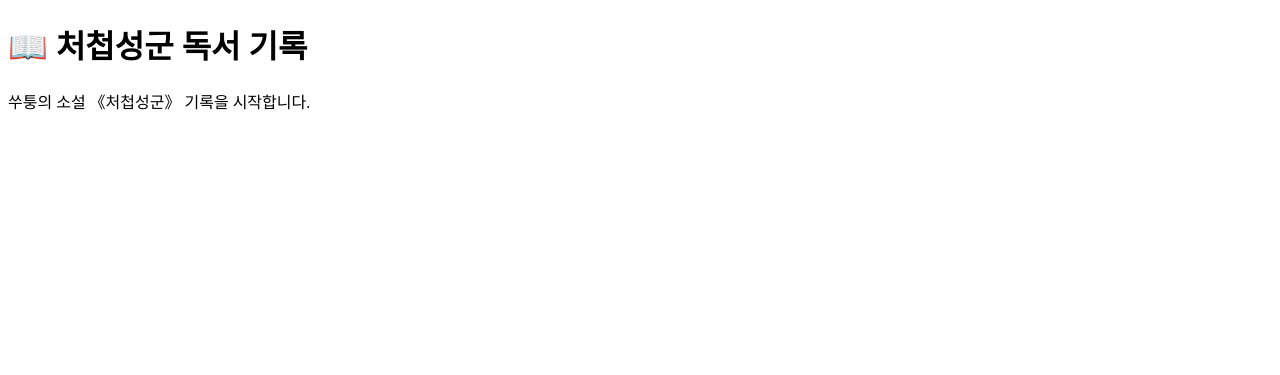
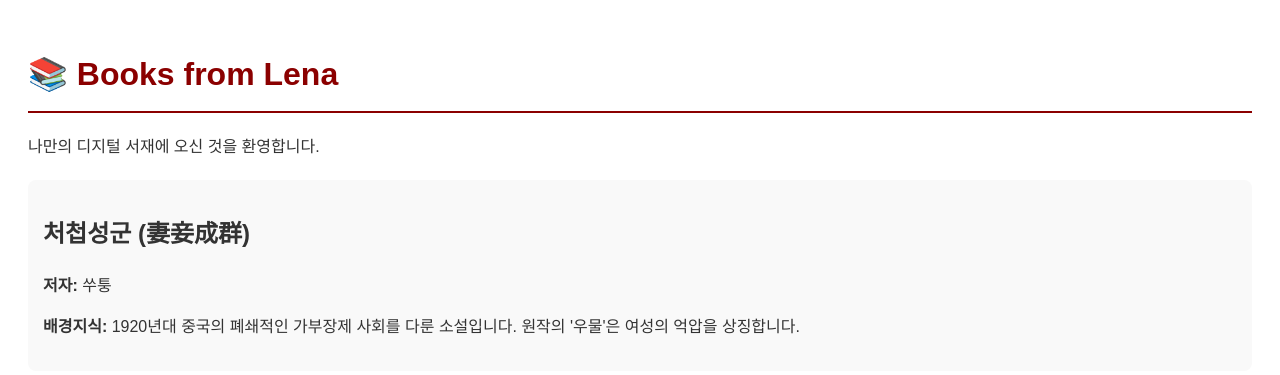
Before and after one commit to jeongdami909-cmd/jeongdami909-cmd.github.io, a plain HTML site: page index.html in a window 1280 px wide. Drawn offline with Linux system fonts and the light colour scheme.

Commit message:
index.html 업데이트

```diff
--- a/index.html
+++ b/index.html
@@ -1,10 +1,23 @@
 <!DOCTYPE html>
-<html>
+<html lang="ko">
 <head>
-    <title>나의 디지털 서재</title>
+    <meta charset="UTF-8">
+    <meta name="viewport" content="width=device-width, initial-scale=1.0">
+    <title>Books from Lena</title>
+    <style>
+        body { font-family: sans-serif; line-height: 1.6; padding: 20px; color: #333; }
+        h1 { color: #8b0000; border-bottom: 2px solid #8b0000; padding-bottom: 10px; }
+        .book-box { background: #f9f9f9; padding: 15px; border-radius: 8px; margin-top: 20px; }
+    </style>
 </head>
 <body>
-    <h1>📖 처첩성군 독서 기록</h1>
-    <p>쑤퉁의 소설 《처첩성군》 기록을 시작합니다.</p>
-    </body>
+    <h1>📚 Books from Lena</h1>
+    <p>나만의 디지털 서재에 오신 것을 환영합니다.</p>
+
+    <div class="book-box">
+        <h2>처첩성군 (妻妾成群)</h2>
+        <p><strong>저자:</strong> 쑤퉁</p>
+        <p><strong>배경지식:</strong> 1920년대 중국의 폐쇄적인 가부장제 사회를 다룬 소설입니다. 원작의 '우물'은 여성의 억압을 상징합니다.</p>
+    </div>
+</body>
 </html>
```
